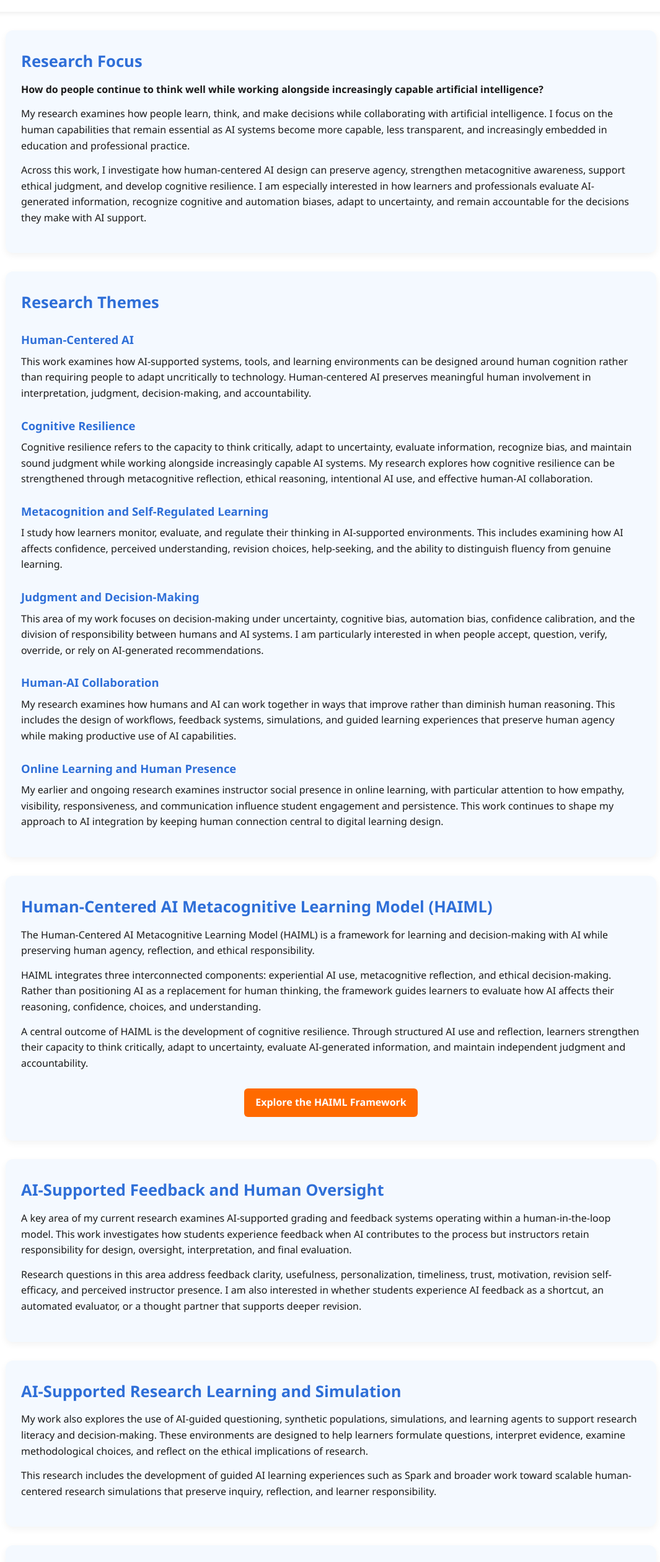
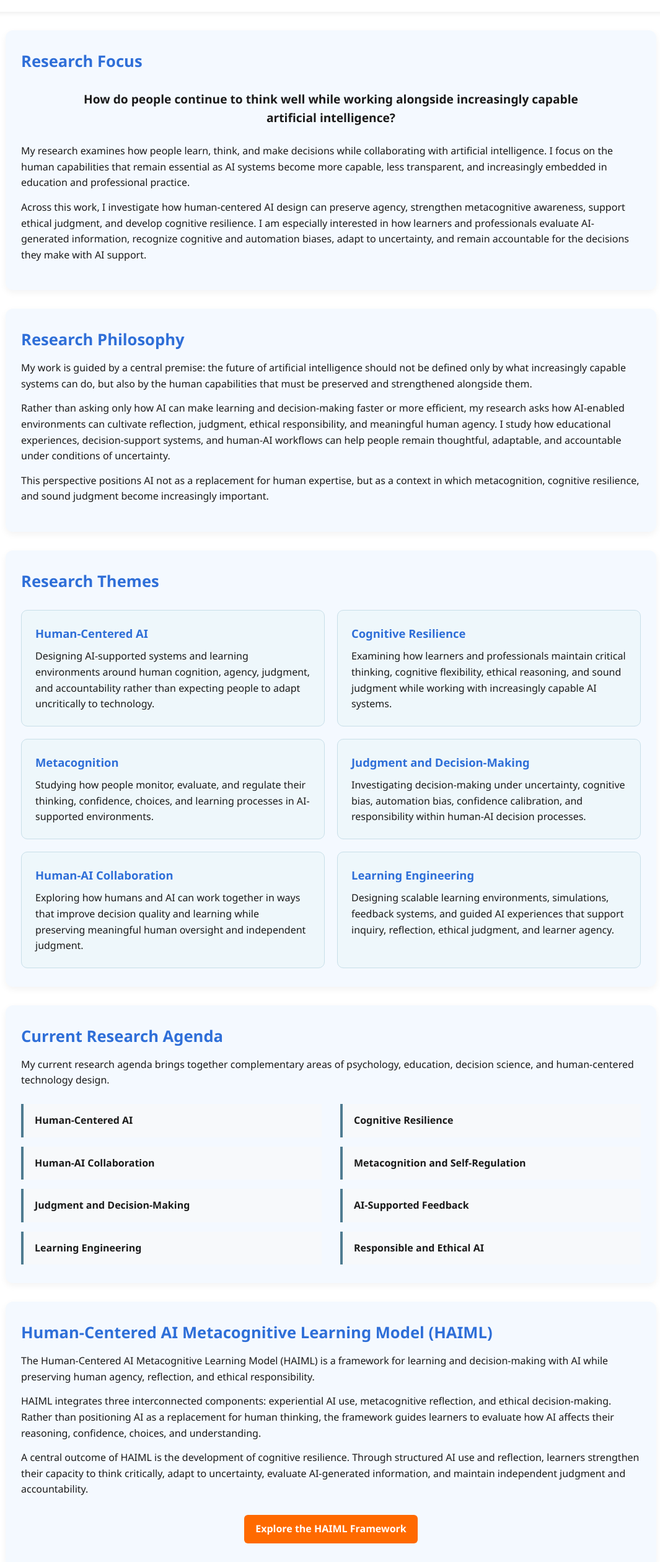
Before and after one commit to CatherynReardon/CatherynReardon.github.io, a plain HTML site: page research.html in a window 1280 px wide. Shown: the part 240-2760 px from the top of the page at 62% size, without its empty margins (106-1171 px from the left). Drawn offline with Linux system fonts and the light colour scheme.

Commit message:
Revise meta tags and restructure research content
Updated meta tags and content structure in research.html to enhance SEO and clarify research themes.

```diff
--- a/research.html
+++ b/research.html
@@ -1,30 +1,99 @@
 <!DOCTYPE html>
 <html lang="en">
+
 <head>
     <meta charset="UTF-8">
     <meta name="viewport" content="width=device-width, initial-scale=1.0">
 
     <title>Research | Catheryn Reardon, PhD | Human-Centered AI and Cognitive Resilience</title>
 
-    <meta name="description" content="Research by Catheryn Reardon, PhD on human-centered AI, cognitive resilience, metacognition, decision-making, AI-supported feedback, instructor presence, and learning design.">
+    <meta name="description"
+          content="Research by Catheryn Reardon, PhD on human-centered AI, cognitive resilience, metacognition, decision-making, human-AI collaboration, AI-supported feedback, instructor presence, and learning design.">
 
-    <meta name="keywords" content="Catheryn Reardon, human-centered AI, cognitive resilience, HAIML, metacognition, decision-making, human-AI collaboration, AI-supported feedback, instructor presence, learning design">
+    <meta name="keywords"
+          content="Catheryn Reardon, human-centered AI, cognitive resilience, HAIML, metacognition, decision-making, human-AI collaboration, AI-supported feedback, instructor presence, learning engineering">
 
-    <meta property="og:title" content="Research | Catheryn Reardon, PhD">
-    <meta property="og:description" content="Research on human-centered AI, cognitive resilience, metacognition, ethical decision-making, and the future of human learning.">
+    <meta property="og:title"
+          content="Research | Catheryn Reardon, PhD">
+
+    <meta property="og:description"
+          content="Research on human-centered AI, cognitive resilience, metacognition, ethical decision-making, and the future of human learning.">
+
     <meta property="og:type" content="website">
     <meta property="og:url" content="https://catherynreardon.com/research.html">
 
-    <link rel="canonical" href="https://catherynreardon.com/research.html">
+    <link rel="canonical"
+          href="https://catherynreardon.com/research.html">
+
     <link rel="stylesheet" href="styles.css">
+
+    <style>
+        .research-theme-grid {
+            display: grid;
+            grid-template-columns: repeat(2, minmax(0, 1fr));
+            gap: 20px;
+            margin-top: 25px;
+        }
+
+        .research-theme-card {
+            background: #eef7fb;
+            border: 1px solid #c8dfe9;
+            border-radius: 10px;
+            padding: 22px;
+        }
+
+        .research-theme-card h3 {
+            margin-top: 0;
+            margin-bottom: 10px;
+        }
+
+        .research-theme-card p {
+            margin-bottom: 0;
+        }
+
+        .research-question {
+            font-size: 1.2em;
+            line-height: 1.6;
+            text-align: center;
+            margin: 25px auto;
+            max-width: 850px;
+        }
+
+        .research-agenda-grid {
+            display: grid;
+            grid-template-columns: repeat(2, minmax(0, 1fr));
+            gap: 15px 30px;
+            margin-top: 25px;
+        }
+
+        .research-agenda-item {
+            background: #f7f9fb;
+            border-left: 4px solid #4f7c91;
+            padding: 14px 18px;
+            font-weight: 600;
+        }
+
+        @media (max-width: 750px) {
+            .research-theme-grid,
+            .research-agenda-grid {
+                grid-template-columns: 1fr;
+            }
+        }
+    </style>
+
 </head>
 
 <body>
 
 <header class="subpage-header">
     <div class="header-content">
+
         <h1>Research</h1>
-        <p class="subtitle">Human-Centered AI, Cognitive Resilience, Metacognition, and Decision-Making</p>
+
+        <p class="subtitle">
+            Human-Centered AI, Cognitive Resilience, Metacognition, and Decision-Making
+        </p>
+
     </div>
 </header>
 
@@ -35,12 +104,15 @@
     <a href="speaking.html">Speaking / Workshops</a>
 </nav>
 
+
 <section>
 
     <h2>Research Focus</h2>
 
-    <p class="hero-tagline">
-        <strong>How do people continue to think well while working alongside increasingly capable artificial intelligence?</strong>
+    <p class="research-question">
+        <strong>
+            How do people continue to think well while working alongside increasingly capable artificial intelligence?
+        </strong>
     </p>
 
     <p>
@@ -53,47 +125,148 @@
 
 </section>
 
+
+<section>
+
+    <h2>Research Philosophy</h2>
+
+    <p>
+        My work is guided by a central premise: the future of artificial intelligence should not be defined only by what increasingly capable systems can do, but also by the human capabilities that must be preserved and strengthened alongside them.
+    </p>
+
+    <p>
+        Rather than asking only how AI can make learning and decision-making faster or more efficient, my research asks how AI-enabled environments can cultivate reflection, judgment, ethical responsibility, and meaningful human agency. I study how educational experiences, decision-support systems, and human-AI workflows can help people remain thoughtful, adaptable, and accountable under conditions of uncertainty.
+    </p>
+
+    <p>
+        This perspective positions AI not as a replacement for human expertise, but as a context in which metacognition, cognitive resilience, and sound judgment become increasingly important.
+    </p>
+
+</section>
+
+
 <section>
 
     <h2>Research Themes</h2>
 
+    <div class="research-theme-grid">
+
+        <div class="research-theme-card">
+
             <h3>Human-Centered AI</h3>
 
             <p>
-        This work examines how AI-supported systems, tools, and learning environments can be designed around human cognition rather than requiring people to adapt uncritically to technology. Human-centered AI preserves meaningful human involvement in interpretation, judgment, decision-making, and accountability.
+                Designing AI-supported systems and learning environments around human cognition, agency, judgment, and accountability rather than expecting people to adapt uncritically to technology.
             </p>
+
+        </div>
+
+
+        <div class="research-theme-card">
 
             <h3>Cognitive Resilience</h3>
 
             <p>
-        Cognitive resilience refers to the capacity to think critically, adapt to uncertainty, evaluate information, recognize bias, and maintain sound judgment while working alongside increasingly capable AI systems. My research explores how cognitive resilience can be strengthened through metacognitive reflection, ethical reasoning, intentional AI use, and effective human-AI collaboration.
+                Examining how learners and professionals maintain critical thinking, cognitive flexibility, ethical reasoning, and sound judgment while working with increasingly capable AI systems.
             </p>
 
-    <h3>Metacognition and Self-Regulated Learning</h3>
+        </div>
+
+
+        <div class="research-theme-card">
+
+            <h3>Metacognition</h3>
 
             <p>
-        I study how learners monitor, evaluate, and regulate their thinking in AI-supported environments. This includes examining how AI affects confidence, perceived understanding, revision choices, help-seeking, and the ability to distinguish fluency from genuine learning.
+                Studying how people monitor, evaluate, and regulate their thinking, confidence, choices, and learning processes in AI-supported environments.
             </p>
+
+        </div>
+
+
+        <div class="research-theme-card">
 
             <h3>Judgment and Decision-Making</h3>
 
             <p>
-        This area of my work focuses on decision-making under uncertainty, cognitive bias, automation bias, confidence calibration, and the division of responsibility between humans and AI systems. I am particularly interested in when people accept, question, verify, override, or rely on AI-generated recommendations.
+                Investigating decision-making under uncertainty, cognitive bias, automation bias, confidence calibration, and responsibility within human-AI decision processes.
             </p>
+
+        </div>
+
+
+        <div class="research-theme-card">
 
             <h3>Human-AI Collaboration</h3>
 
             <p>
-        My research examines how humans and AI can work together in ways that improve rather than diminish human reasoning. This includes the design of workflows, feedback systems, simulations, and guided learning experiences that preserve human agency while making productive use of AI capabilities.
+                Exploring how humans and AI can work together in ways that improve decision quality and learning while preserving meaningful human oversight and independent judgment.
             </p>
 
-    <h3>Online Learning and Human Presence</h3>
+        </div>
+
+
+        <div class="research-theme-card">
+
+            <h3>Learning Engineering</h3>
 
             <p>
-        My earlier and ongoing research examines instructor social presence in online learning, with particular attention to how empathy, visibility, responsiveness, and communication influence student engagement and persistence. This work continues to shape my approach to AI integration by keeping human connection central to digital learning design.
+                Designing scalable learning environments, simulations, feedback systems, and guided AI experiences that support inquiry, reflection, ethical judgment, and learner agency.
             </p>
 
+        </div>
+
+    </div>
+
 </section>
+
+
+<section>
+
+    <h2>Current Research Agenda</h2>
+
+    <p>
+        My current research agenda brings together complementary areas of psychology, education, decision science, and human-centered technology design.
+    </p>
+
+    <div class="research-agenda-grid">
+
+        <div class="research-agenda-item">
+            Human-Centered AI
+        </div>
+
+        <div class="research-agenda-item">
+            Cognitive Resilience
+        </div>
+
+        <div class="research-agenda-item">
+            Human-AI Collaboration
+        </div>
+
+        <div class="research-agenda-item">
+            Metacognition and Self-Regulation
+        </div>
+
+        <div class="research-agenda-item">
+            Judgment and Decision-Making
+        </div>
+
+        <div class="research-agenda-item">
+            AI-Supported Feedback
+        </div>
+
+        <div class="research-agenda-item">
+            Learning Engineering
+        </div>
+
+        <div class="research-agenda-item">
+            Responsible and Ethical AI
+        </div>
+
+    </div>
+
+</section>
+
 
 <section>
 
@@ -112,10 +285,15 @@
     </p>
 
     <div class="button-row">
-        <a href="haiml.html" class="button">Explore the HAIML Framework</a>
+
+        <a href="haiml.html" class="button">
+            Explore the HAIML Framework
+        </a>
+
     </div>
 
 </section>
+
 
 <section>
 
@@ -131,19 +309,21 @@
 
 </section>
 
+
 <section>
 
     <h2>AI-Supported Research Learning and Simulation</h2>
 
     <p>
-        My work also explores the use of AI-guided questioning, synthetic populations, simulations, and learning agents to support research literacy and decision-making. These environments are designed to help learners formulate questions, interpret evidence, examine methodological choices, and reflect on the ethical implications of research.
+        My work also explores the use of AI-guided questioning, synthetic populations, simulations, and specialized learning agents to support research literacy and decision-making.
     </p>
 
     <p>
-        This research includes the development of guided AI learning experiences such as Spark and broader work toward scalable human-centered research simulations that preserve inquiry, reflection, and learner responsibility.
+        These environments are designed to help learners formulate research questions, evaluate evidence, interpret data, examine methodological choices, and reflect on the ethical implications of research. This work includes the development of Spark and a broader human-centered AI psychology simulation environment.
     </p>
 
 </section>
+
 
 <section>
 
@@ -159,29 +339,65 @@
 
 </section>
 
+
+<section>
+
+    <h2>Online Learning and Human Presence</h2>
+
+    <p>
+        My earlier and ongoing research examines instructor social presence in online learning, with particular attention to how empathy, visibility, responsiveness, and communication influence student engagement and persistence.
+    </p>
+
+    <p>
+        This work continues to shape my approach to AI integration by keeping human connection, instructor judgment, and intentional communication central to digital learning design.
+    </p>
+
+</section>
+
+
 <section>
 
     <h2>Current and Emerging Research Questions</h2>
 
     <ul>
-        <li>How does structured reflection influence the way learners evaluate and use AI-generated information?</li>
 
-        <li>How can AI-supported learning environments strengthen cognitive resilience rather than encourage cognitive dependence?</li>
+        <li>
+            How does structured reflection influence the way learners evaluate and use AI-generated information?
+        </li>
 
-        <li>How do learners calibrate trust and confidence when working with AI-generated feedback or recommendations?</li>
+        <li>
+            How can AI-supported learning environments strengthen cognitive resilience rather than encourage cognitive dependence?
+        </li>
 
-        <li>What forms of human oversight best preserve accountability, instructor presence, and decision quality?</li>
+        <li>
+            How do learners calibrate trust and confidence when working with AI-generated feedback or recommendations?
+        </li>
 
-        <li>How does guided questioning with AI influence research literacy, metacognitive awareness, and learner agency?</li>
+        <li>
+            What forms of human oversight best preserve accountability, instructor presence, and decision quality?
+        </li>
 
-        <li>How can human-AI workflows be designed to support ethical judgment under uncertainty?</li>
+        <li>
+            How does guided questioning with AI influence research literacy, metacognitive awareness, and learner agency?
+        </li>
+
+        <li>
+            How can human-AI workflows be designed to support ethical judgment under uncertainty?
+        </li>
+
+        <li>
+            What cognitive skills are most important for effective human-AI collaboration across educational and professional contexts?
+        </li>
+
     </ul>
 
 </section>
 
+
 <section>
 
     <h2>Research Projects</h2>
+
 
     <h3>HAIML</h3>
 
@@ -189,11 +405,13 @@
         Development and study of a human-centered framework that integrates experiential AI use, metacognitive reflection, ethical decision-making, human agency, and cognitive resilience.
     </p>
 
+
     <h3>Spark Research Guide</h3>
 
     <p>
         An AI-supported research learning experience designed to guide students through foundational research concepts using structured questioning, reflection, and human-centered instructional support.
     </p>
+
 
     <h3>AI-Supported Feedback Study</h3>
 
@@ -201,11 +419,13 @@
         Research examining students' experiences with human instructor feedback and AI-supported feedback, including trust, clarity, usefulness, revision confidence, motivation, and perceptions of AI as a thought partner.
     </p>
 
+
     <h3>Human-Centered AI Psychology Simulation Lab</h3>
 
     <p>
         A developing research and learning environment using simulations, synthetic populations, and specialized learning agents to support research literacy, evidence evaluation, decision-making, metacognition, and ethical reflection.
     </p>
+
 
     <h3>Instructor Social Presence in Online Learning</h3>
 
@@ -215,19 +435,42 @@
 
 </section>
 
+
 <section>
 
-    <h2>Books and Related Scholarship</h2>
+    <h2>Current Scholarship</h2>
 
     <p>
         My scholarship includes published and developing work on instructor social presence, online teaching, human-centered course design, AI-supported learning, metacognition, decision-making, and ethical human-AI collaboration.
     </p>
 
     <p>
+        Reardon, C. (2026).
+        <em>
+            Introducing HAIML: A Human-Centered AI Metacognitive Learning Model:
+            A Framework for Human Agency and Reflective Learning in the Age of Artificial Intelligence.
+        </em>
+        EdArXiv.
+    </p>
+
+    <p>
+        Reardon, C. (Forthcoming book manuscript).
+        <em>
+            Introducing HAIML: A Human-Centered AI Metacognitive Learning Model.
+        </em>
+    </p>
+
+    <p>
+        Emerging scholarship also examines cognitive resilience as a human capability for learning, judgment, and decision-making in increasingly AI-mediated environments.
+    </p>
+
+    <p>
         <a href="https://www.bloomsbury.com/us/instructor-social-presence-9781793632821/"
            target="_blank"
            rel="noopener noreferrer">
+
             <em>Instructor Social Presence</em>
+
         </a>
     </p>
 
@@ -235,45 +478,53 @@
         <a href="https://www.taylorfrancis.com/chapters/edit/10.4324/9780429431159-13/engineers-welcome-catheryn-reardon"
            target="_blank"
            rel="noopener noreferrer">
+
             Book Chapter: <em>Engineers Welcome</em>
+
         </a>
     </p>
 
     <div class="button-row">
-        <a href="publications.html" class="button">View Publications and Presentations</a>
+
+        <a href="publications.html" class="button">
+            View Publications and Presentations
+        </a>
+
     </div>
 
 </section>
 
-<section>
-
-    <h2>Work in Progress</h2>
-
-    <p>
-        Reardon, C. (Forthcoming book manuscript).
-        <em>Introducing HAIML: A Human-Centered AI Metacognitive Learning Model.</em>
-    </p>
-
-    <p>
-        Emerging work also examines cognitive resilience as a human capability for learning, judgment, and decision-making in increasingly AI-mediated environments.
-    </p>
-
-</section>
 
 <section>
 
     <h2>Collaboration and Applied Research</h2>
 
     <p>
-        I am interested in interdisciplinary collaborations involving psychology, education, learning engineering, decision science, human factors, cybersecurity, responsible AI, and workforce development. My work is especially suited to projects that examine how people can remain reflective, adaptable, ethical, and accountable while working with AI.
+        My work is interdisciplinary and connects psychology, education, learning engineering, decision science, human factors, responsible AI, and workforce development.
+    </p>
+
+    <p>
+        I am particularly interested in collaborative projects that examine how people can remain reflective, adaptable, ethical, and accountable while working with AI. Potential areas of collaboration include AI-supported education, cognitive resilience, human-AI decision-making, research simulations, faculty development, responsible AI implementation, and the design of human-centered learning technologies.
+    </p>
+
+    <p>
+        Current and developing initiatives connect this research with university programs, learning engineering efforts, technology partners, educators, and interdisciplinary communities interested in the future of human learning and decision-making.
     </p>
 
     <div class="button-row">
-        <a href="speaking.html" class="button">Speaking &amp; Workshops</a>
-        <a href="about.html" class="button">About Catheryn Reardon</a>
+
+        <a href="speaking.html" class="button">
+            Speaking &amp; Workshops
+        </a>
+
+        <a href="about.html" class="button">
+            About Catheryn Reardon
+        </a>
+
     </div>
 
 </section>
+
 
 <footer>
     <p>© 2026 Catheryn Reardon, PhD</p>
```
Lines whose indentation alone changed are shown as unchanged.
